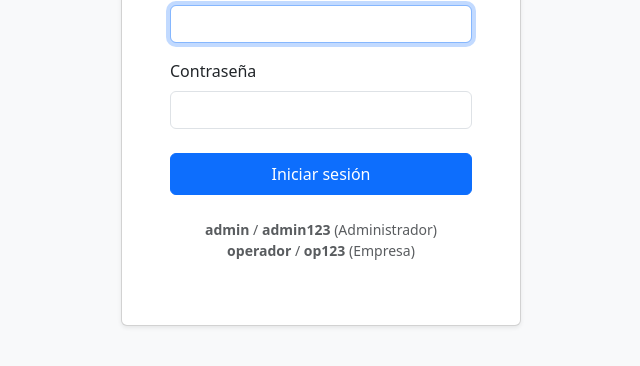
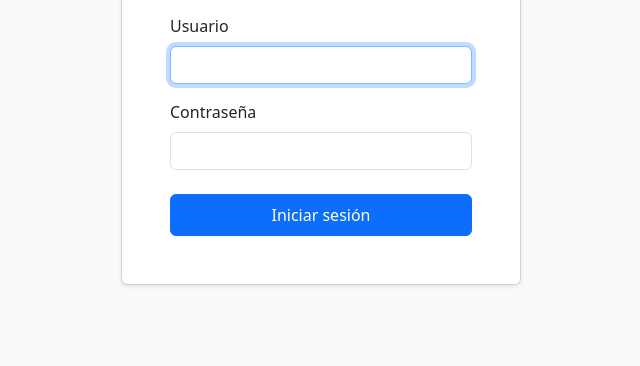
Before and after one commit to XLANDRESLX/Inventario, a plain HTML site: page index.html in a window 1280 px wide. Shown: the part 372-738 px from the top of the page, without its empty margins (319-959 px from the left). Drawn offline with Linux system fonts and the light colour scheme; no server answers.

Commit message:
Update index.html

```diff
--- a/index.html
+++ b/index.html
@@ -39,13 +39,6 @@
             Iniciar sesión
           </button>
         </form>
-
-        <div class="mt-4 text-center">
-          <p class="text-muted small">
-            <strong>admin</strong> / <strong>admin123</strong> (Administrador)<br />
-            <strong>operador</strong> / <strong>op123</strong> (Empresa)
-          </p>
-        </div>
       </div>
     </div>
   </div>
```
